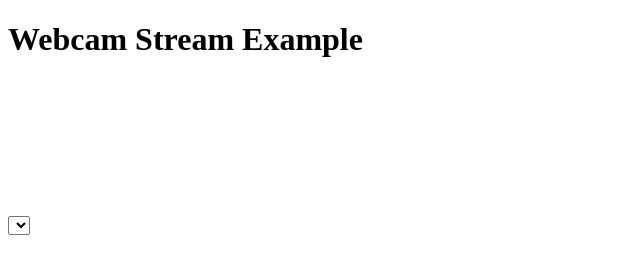
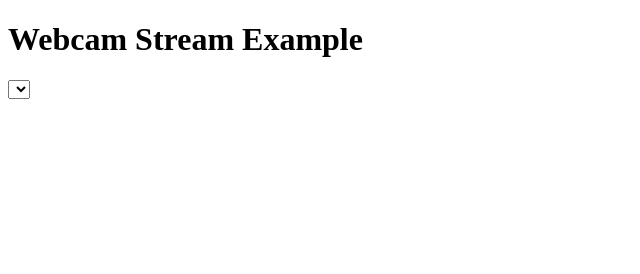
Before and after one commit to ValidIdiot/nestris, a plain HTML site: page index.html in a window 1280 px wide. Shown: the full height of the page, 0-640 px from the left. Drawn offline with Linux system fonts and the light colour scheme.

Commit message:
fix typo in index.html

```diff
--- a/index.html
+++ b/index.html
@@ -8,7 +8,7 @@
     <meta name="author" content="Jerraf2p0">
     <meta name="robots" content="index, follow">
     <link rel="icon" href="assets/images/favicon.ico" type="image/x-icon">
-    <link rel="stylesheet" href="styles.css"> <!-- Link to external CSS for styling -->
+    <link rel="stylesheet" href="style.css"> <!-- Link to external CSS for styling -->
     <script src="script.js"></script>
     <title>High-Tech Webcam Stream Example</title>
 </head>
```
